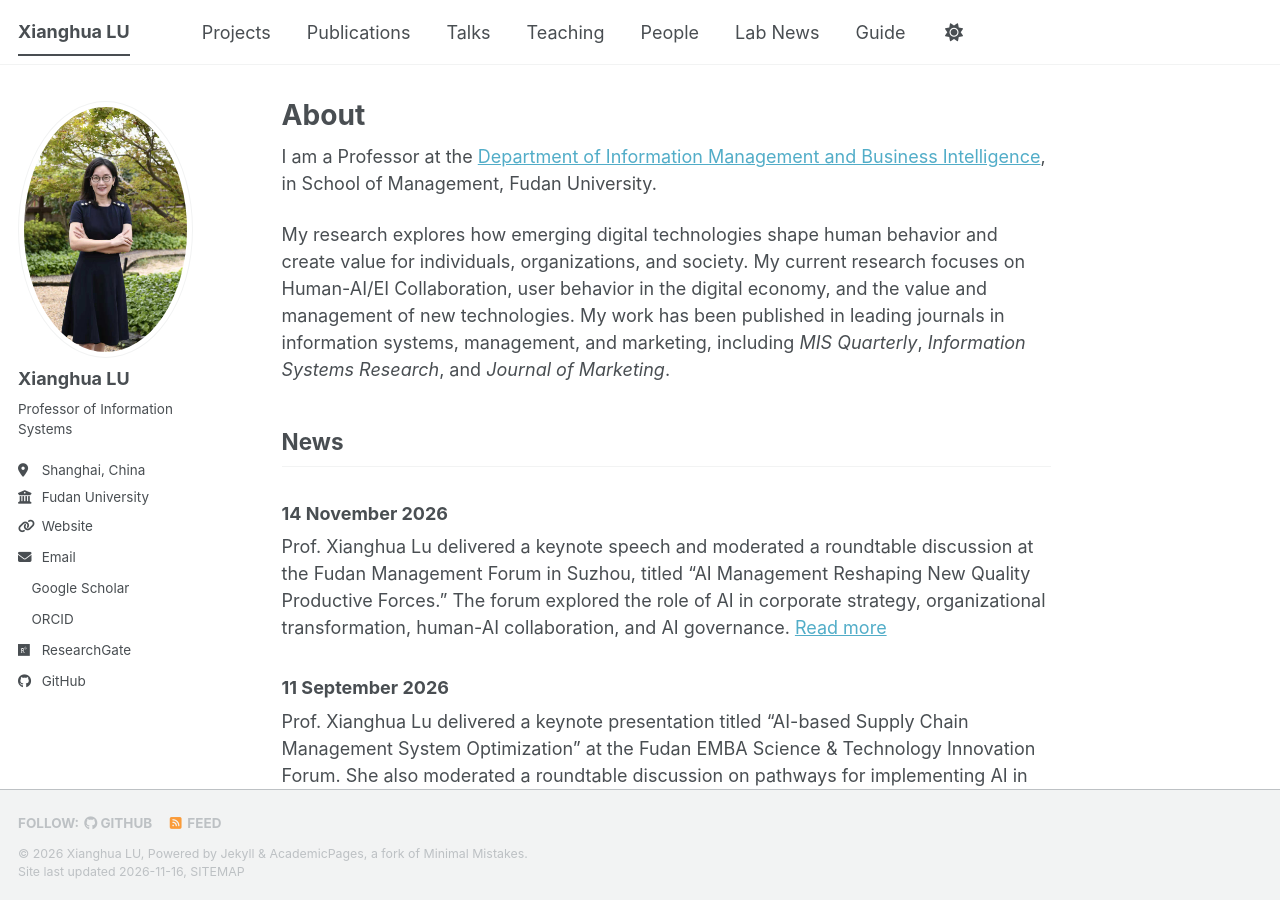
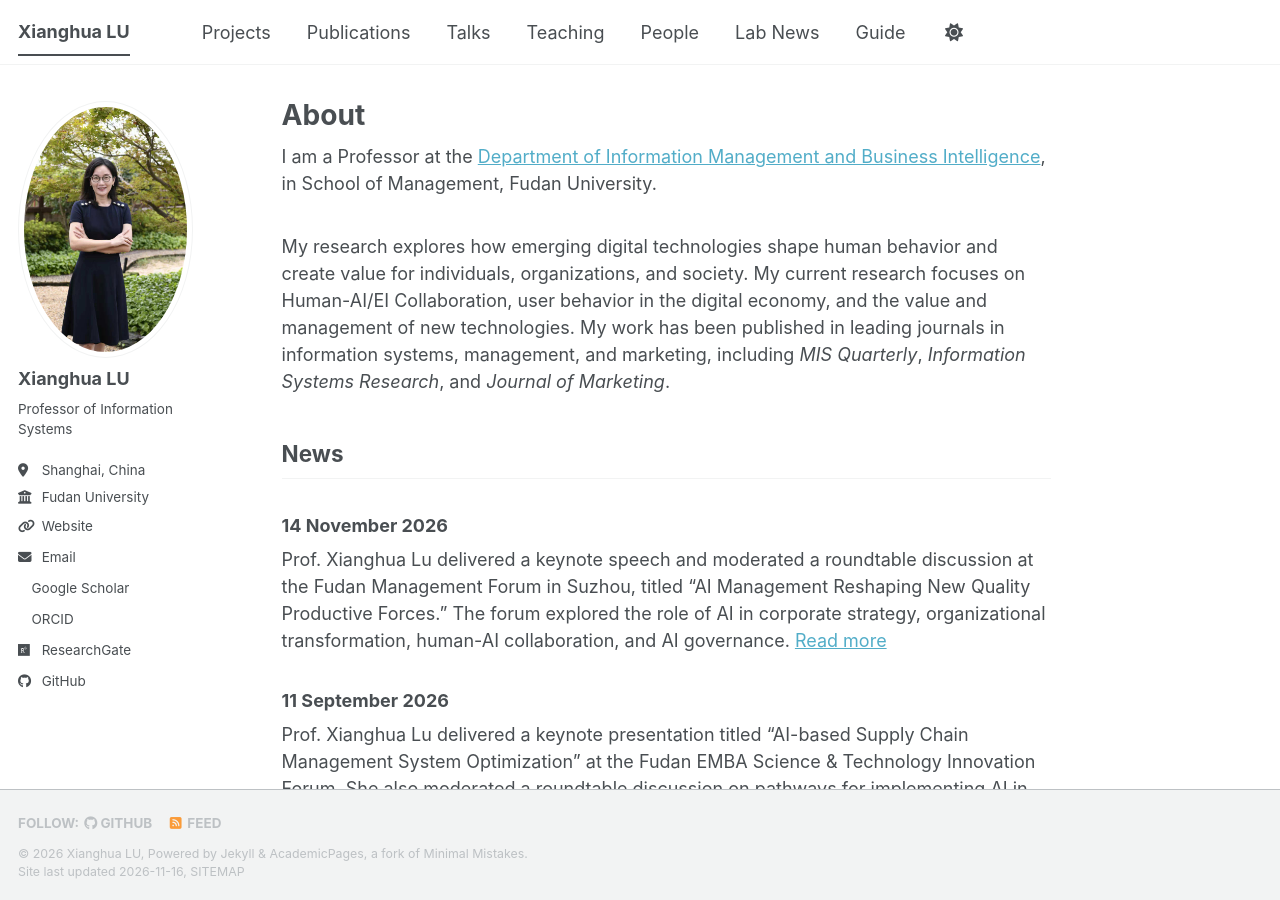
Before and after one commit to Xianghualu/Xianghualu.github.io, a Jekyll site: the page built from _pages/about.md, in a window 1280 px wide and 900 px high. Built offline with Jekyll 4.4.1, drawn with Linux system fonts in a browser that asks for light colours; a style sheet for code colours, icons or effects is not loaded.

Commit message:
Update about.md

```diff
--- a/_pages/about.md
+++ b/_pages/about.md
@@ -9,8 +9,10 @@ redirect_from:
 
 
 I am a Professor at the [Department of Information Management and Business Intelligence](https://www.fdsm.fudan.edu.cn/department/xxgl/zhuanye.aspx), in School of Management, Fudan University.
+<div style="margin-bottom: 2em;"></div>
 
 My research explores how emerging digital technologies shape human behavior and create value for individuals, organizations, and society. My current research focuses on Human-AI/EI Collaboration, user behavior in the digital economy, and the value and management of new technologies. My work has been published in leading journals in information systems, management, and marketing, including *MIS Quarterly*, *Information Systems Research*, and *Journal of Marketing*.
+<div style="margin-bottom: 2em;"></div>
 
 ## News
 
```
